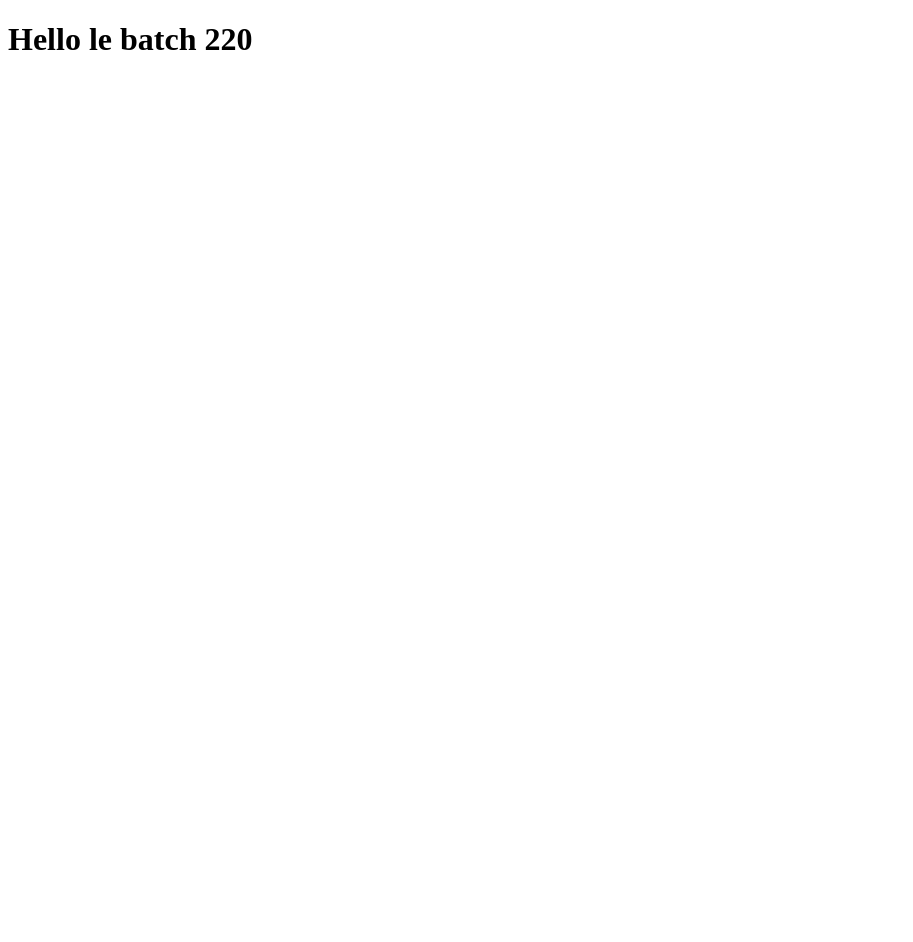
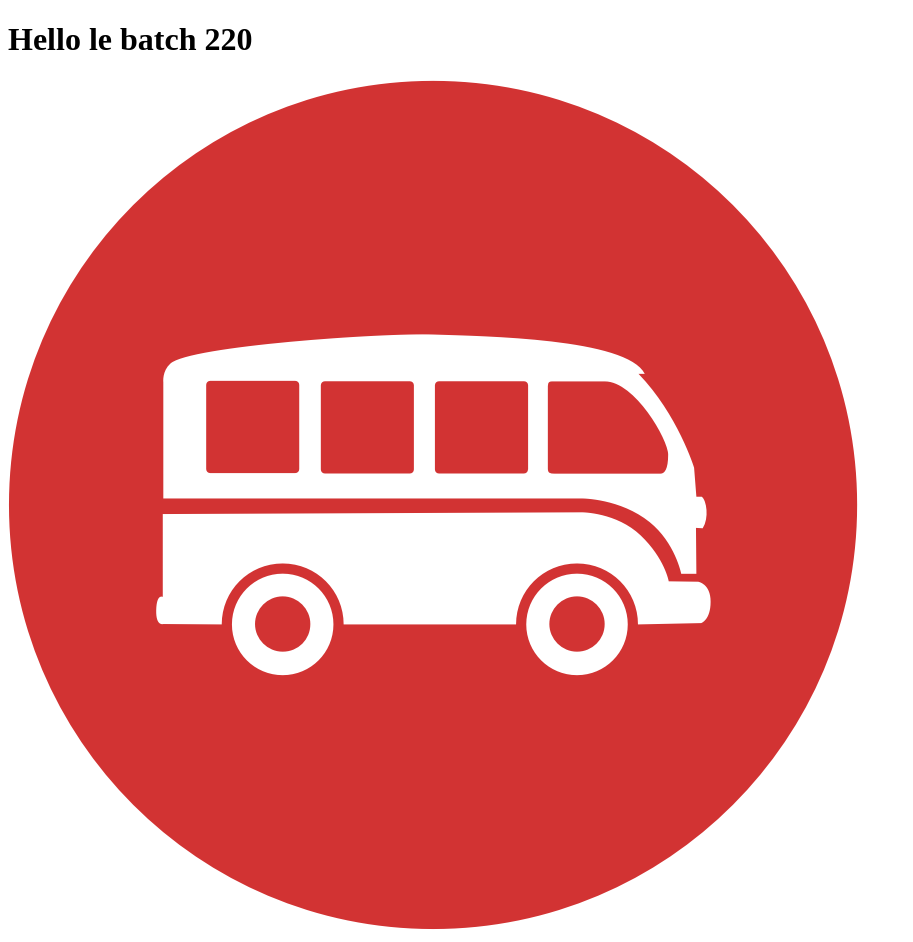
Before and after one commit to hellojeanne/new_project, a plain HTML site: page index.html in a window 1280 px wide. Shown: the whole page, without its empty margins (0-913 px from the left). Before the commit the page ends 800 px from the top, so only its background shows below. Drawn offline with Linux system fonts and the light colour scheme.

Commit message:
Addeed le wagon logo

```diff
--- a/index.html
+++ b/index.html
@@ -6,5 +6,6 @@
 </head>
 <body>
 <h1>Hello le batch 220</h1>
+<img src="logo.png" alt="logo">
 </body>
 </html>
```
Also changed, not shown: logo.png (added).
